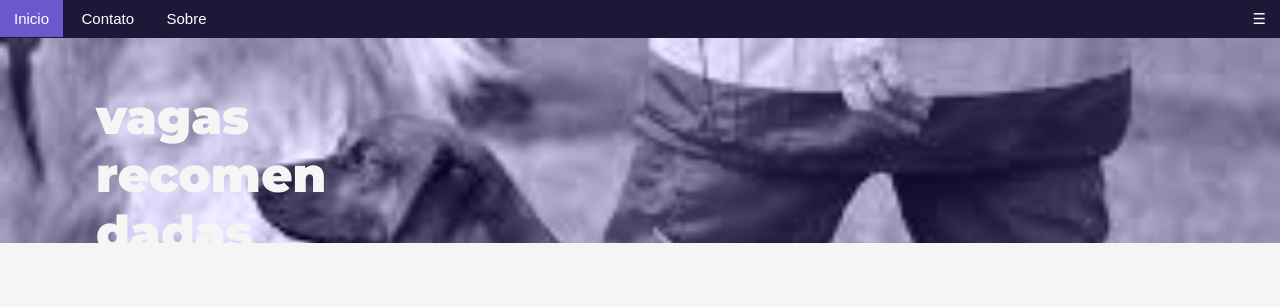
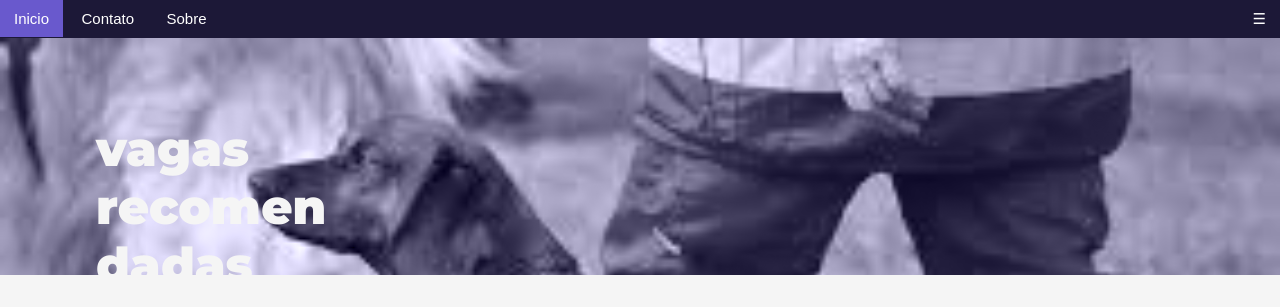
Before and after one commit to nicovalentim/teste, a plain HTML site: page index.html in a window 1280 px wide. Shown: the top 307 px of the page. Drawn offline with Linux system fonts and the light colour scheme.

Commit message:
Update posições.css

```diff
--- a/posições.css
+++ b/posições.css
@@ -14,7 +14,7 @@
         align-items: flex-end;
 
         width: 100%;
-        min-height: 16em;
+        min-height: 18em;
         }
 
     .header h1 {
```
